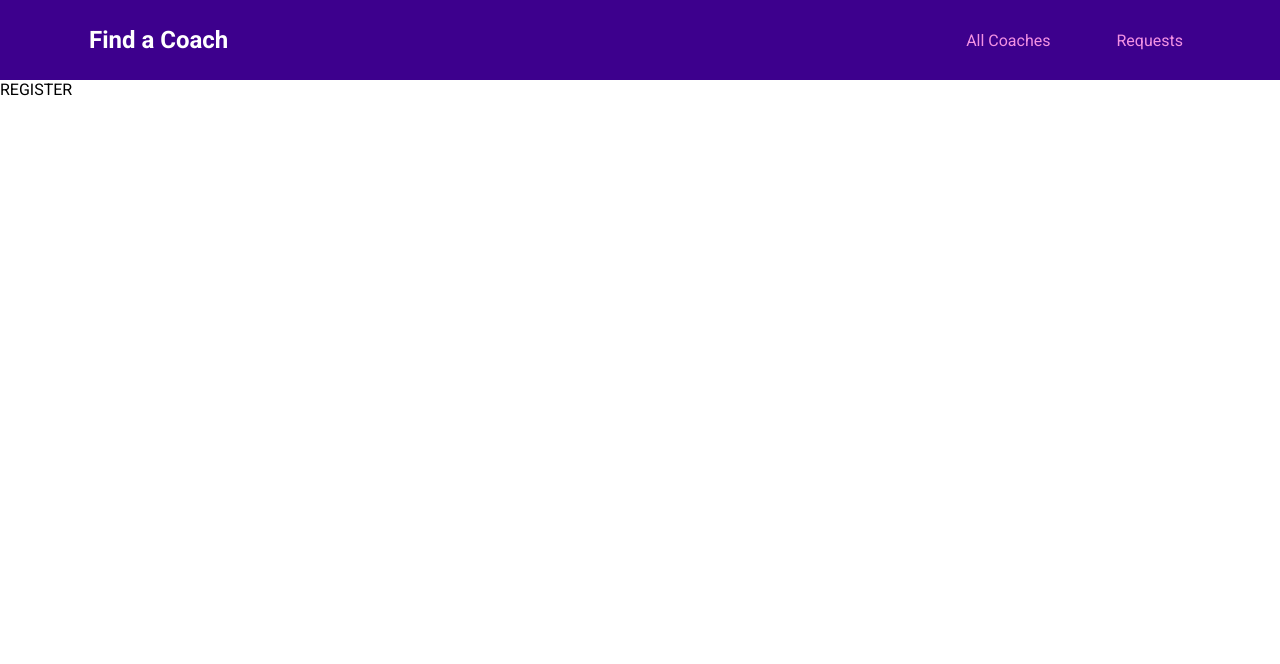
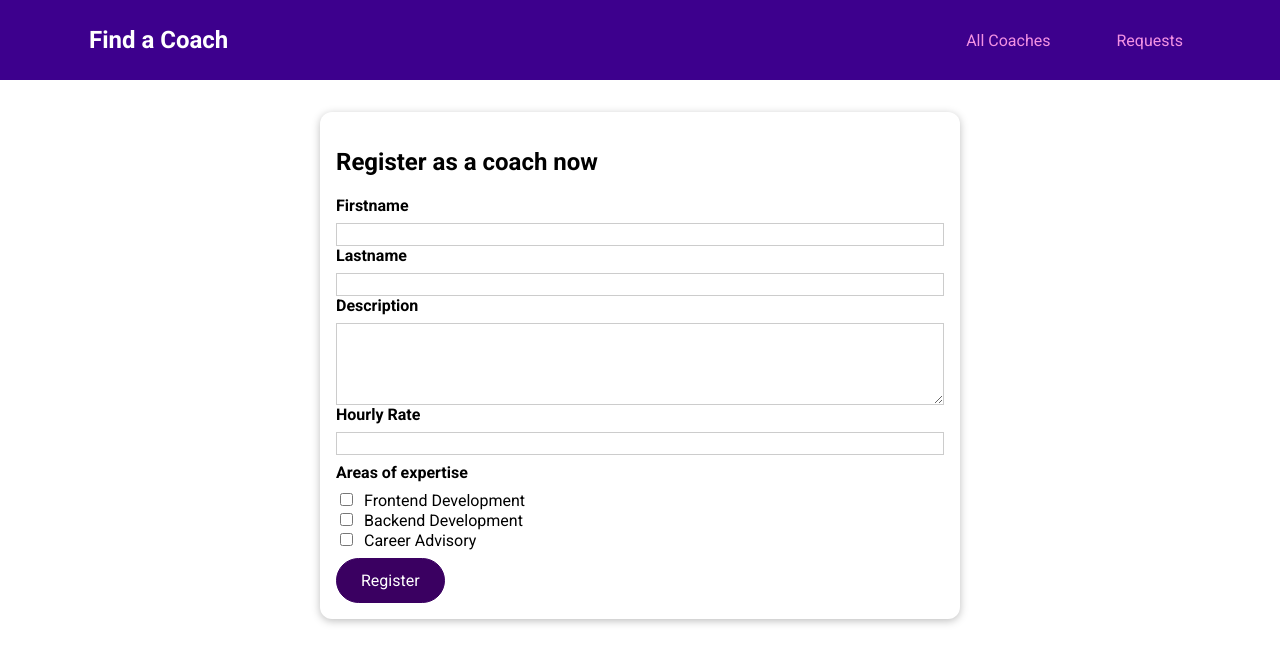
Before and after one commit to Alexinoo/vue-coach-finder-complete-project, a Vue app: page /register in a window 1280 px wide. Shown: the top 664 px of the page. Built offline with nearby package versions, Linux system fonts and the light colour scheme.

Commit message:
Imported <CoachForm/> ; Registered it and  used it

```diff
--- a/src/pages/coaches/CoachRegistration.vue
+++ b/src/pages/coaches/CoachRegistration.vue
@@ -1,12 +1,20 @@
 <template>
-   REGISTER
+      <section>
+            <base-card>
+                  <h2>Register as a coach now</h2>
+                  <coach-form></coach-form>
+            </base-card>
+      </section>
 </template>
 
 <script>
+import CoachForm from '../../components/coaches/CoachForm.vue';
+
 export default {
+
+      components : {
+            CoachForm,
+      }
 
 }
 </script>
-
-<style scoped>
-</style>
```
